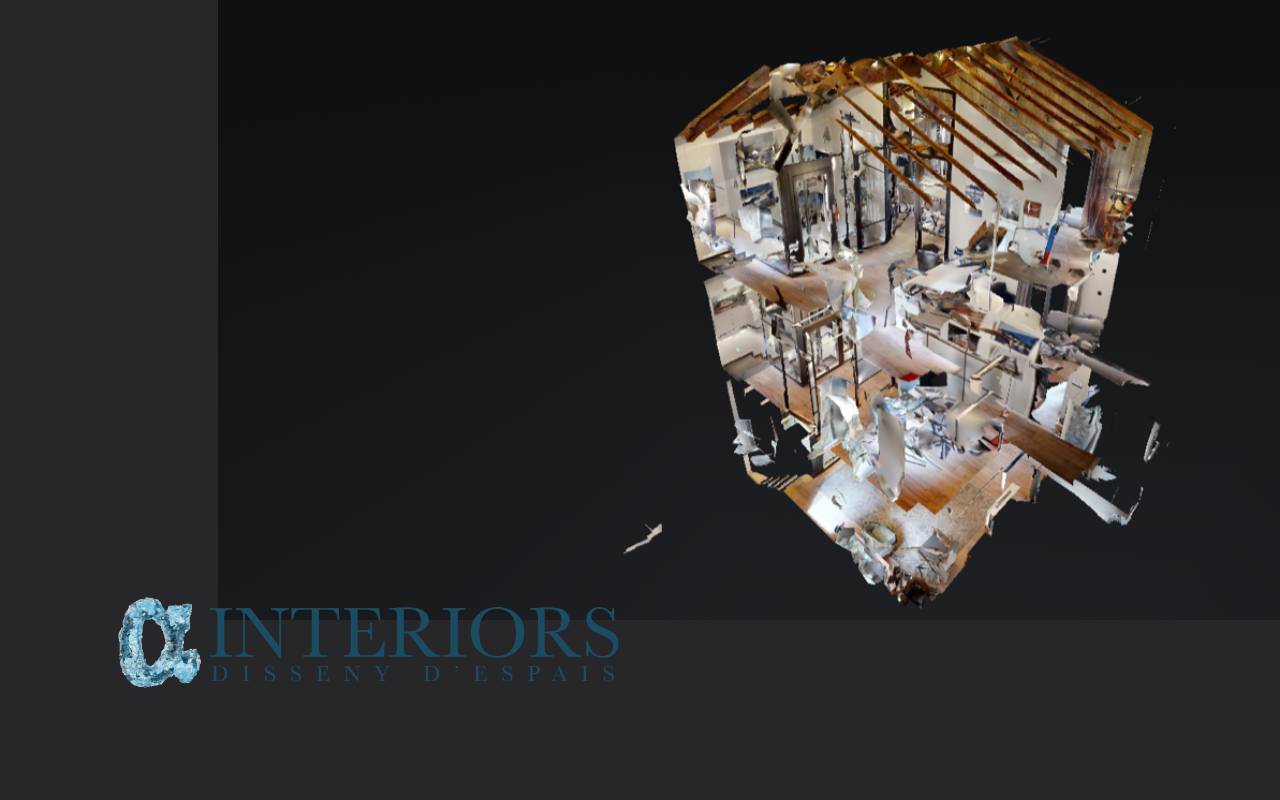
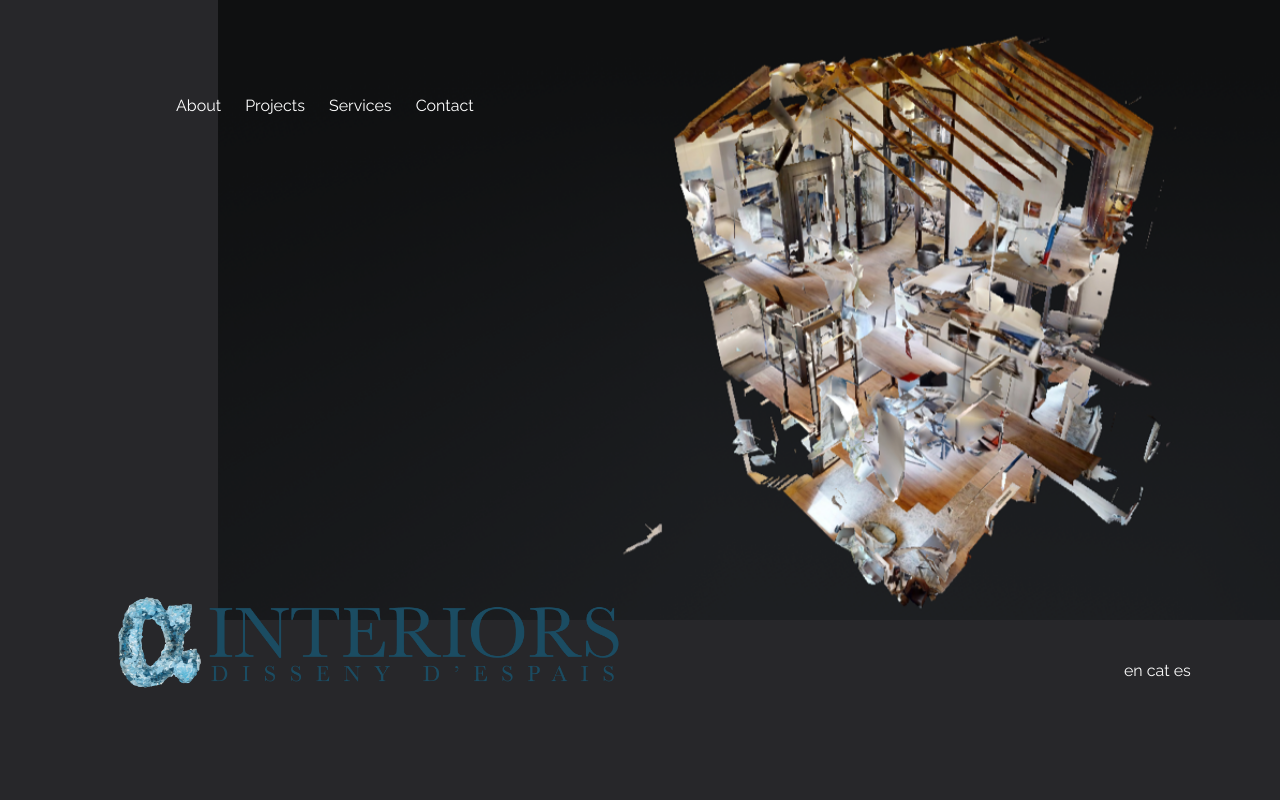
Before and after one commit to olgalescuyer/gsapScrollSmooth, a plain HTML site: page index.html in a window 1280 px wide. Shown: the top 800 px of the page. Drawn offline with Linux system fonts and the light colour scheme.

Commit message:
add: menu

```diff
--- a/css/main.css
+++ b/css/main.css
@@ -54,6 +54,17 @@ body {
   font-family: raleway-c;
   overflow-x: hidden;
 }
+.navbar {
+  position: absolute;
+  top: 12vh;
+  left: 22vh;
+  z-index: 12;
+}
+.navbar a {
+  color: white;
+  padding-right: 20px;
+  text-decoration: none;
+}
 .hero {
   width: calc(var(--index) * 66);
   position: absolute;
@@ -65,6 +76,15 @@ body {
   width: calc(var(--index) * 26);
   position: absolute;
   bottom: 12vh;
+}
+.hero--lang {
+  position: absolute;
+  bottom: 15vh;
+  right: 0;
+  z-index: 12;
+}
+.her--lang span {
+  padding-right: 20px;
 }
 
 .main-header {
--- a/index.html
+++ b/index.html
@@ -28,6 +28,14 @@
     <div class="wrapper">
       <div class="content">
         <header class="hero-section">
+          <nav>
+            <div class="navbar">
+              <a href="#">About</a>
+              <a href="#">Projects</a>
+              <a href="#">Services</a>
+              <a href="#">Contact</a>
+            </div>
+          </nav>
           <img
             data-speed=".6"
             class="hero"
@@ -38,6 +46,12 @@
             <div data-speed=".75" class="main-header">
               <!-- <h1 class="main-title">AINTERIORS</h1> -->
               <img src="img/logo/logo.png" alt="logo" class="hero--logo" />
+
+              <div class="hero--lang">
+                <span>en</span>
+                <span>cat</span>
+                <span>es</span>
+              </div>
             </div>
           </div>
         </header>
@@ -54,8 +68,9 @@
                     Creative floating scroll with amazing parallax effect
                   </h2>
                   <p class="text-block__p">
+                    <a href="#">Contact</a>
                     Lorem ipsum dolor sit amet, consectetur adipiscing elit, sed
-                    do eiusmod tempor amount scrolling.
+                    do eiusmod tempor amount scrolling!
                   </p>
                 </div>
 
```
